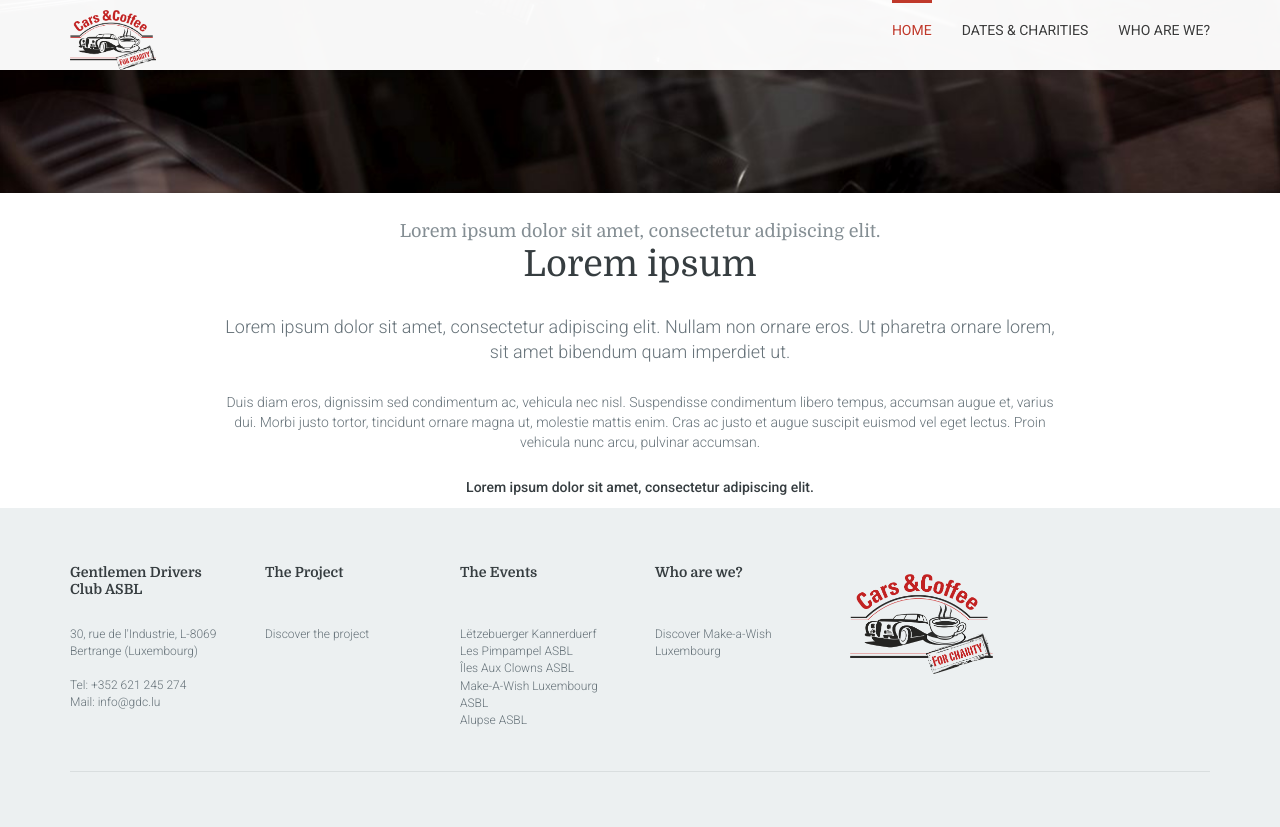
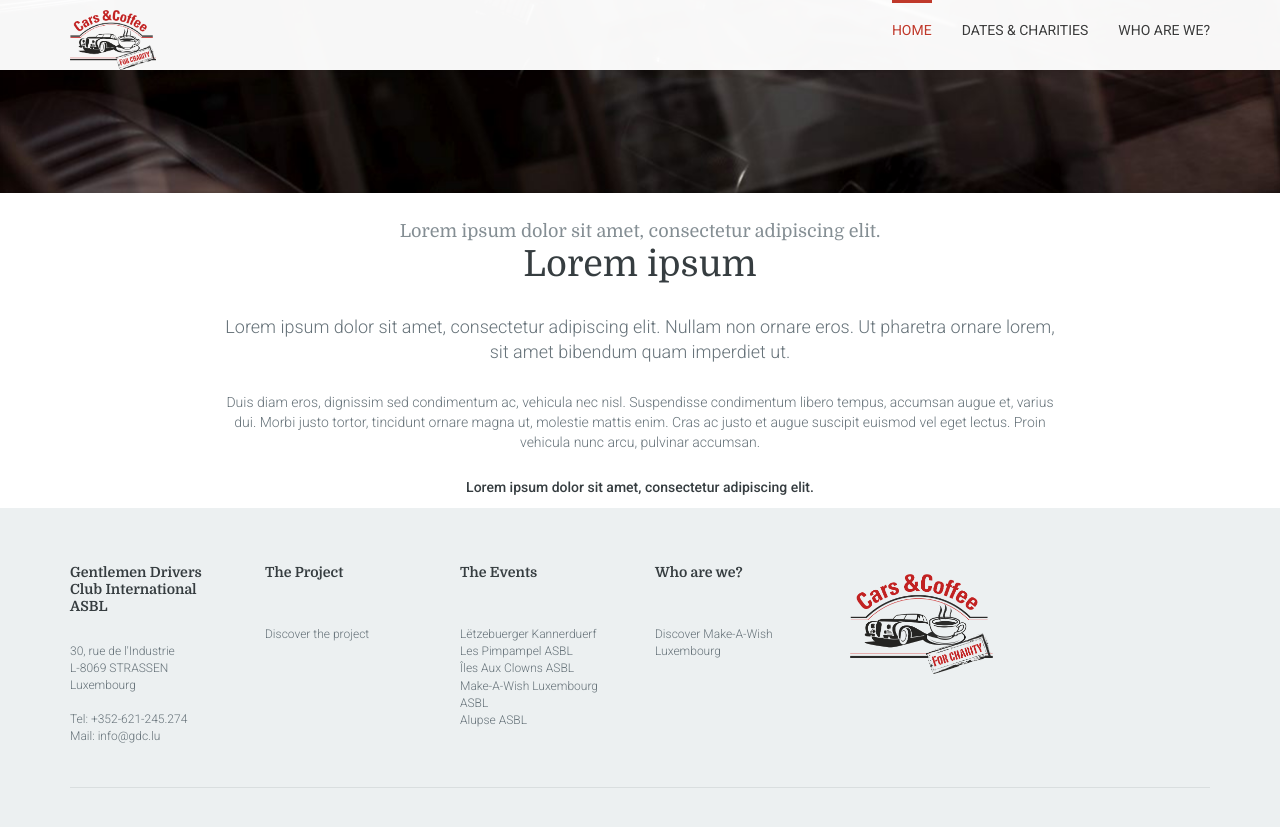
Before and after one commit to GDC-LU/GDC-LU.github.io, a Jekyll site: the page built from index.html, in a window 1280 px wide and 900 px high, scrolled down 607 px. Shown: the top 827 px of the window. Built offline with Jekyll 4.4.1, drawn with Linux system fonts in a browser that asks for light colours.

Commit message:
Tweaks and adjustments requested by Marcel on the footer.

```diff
--- a/_data/localized.yml
+++ b/_data/localized.yml
@@ -6,7 +6,7 @@ en:
   the_project: The Project
   disover_the_project: Discover the project
   the_events: The Events
-  discover_maw: Discover Make-a-Wish Luxembourg
+  discover_maw: Discover Make-A-Wish Luxembourg
 de:
   dates_and_charities: Termine & Wohltätigkeitsorganisationen
   who_are_we: Wer sind wir?
@@ -14,7 +14,7 @@ de:
   the_project: Das Projekt
   disover_the_project: Entdecken Sie das Projekt
   the_events: Die Veranstaltungen
-  discover_maw: Entdecken Sie Make-a-Wish Luxemburg
+  discover_maw: Entdecken Sie Make-A-Wish Luxemburg
 fr:
   dates_and_charities: Dates & Associations
   who_are_we: Qui sommes-nous?
@@ -22,4 +22,4 @@ fr:
   the_project: Le Projet
   disover_the_project: Découvrez le projet
   the_events: Les Événements
-  discover_maw: Découvrez Make-a-Wish Luxembourg
+  discover_maw: Découvrez Make-A-Wish Luxembourg
--- a/_includes/footer.html
+++ b/_includes/footer.html
@@ -2,11 +2,13 @@
   <div class="container">
     <div class="row" id="main-footer">
       <aside class="col-lg-2 col-md-3 col-sm-4 widget">
-        <h5 class="widget-title">Gentlemen Drivers Club ASBL</h5>
-        <p>30, rue de l'Industrie, L-8069 Bertrange (Luxembourg)
+        <h5 class="widget-title">Gentlemen Drivers Club International ASBL</h5>
+        <p>30, rue de l'Industrie<br>
+          L-8069 STRASSEN<br>
+          Luxembourg
         <br><br>
 
-        Tel: +352 621 245 274<br>
+        Tel: +352-621-245.274<br>
         Mail: info@gdc.lu</p>
       </aside>
       <aside class="col-lg-2 col-md-3 col-sm-4 widget">
```
